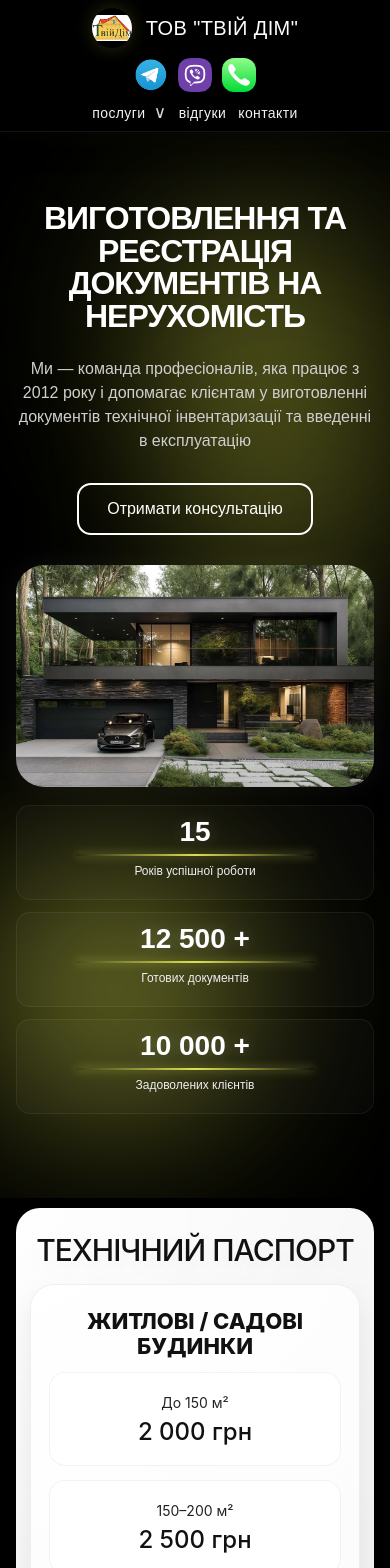
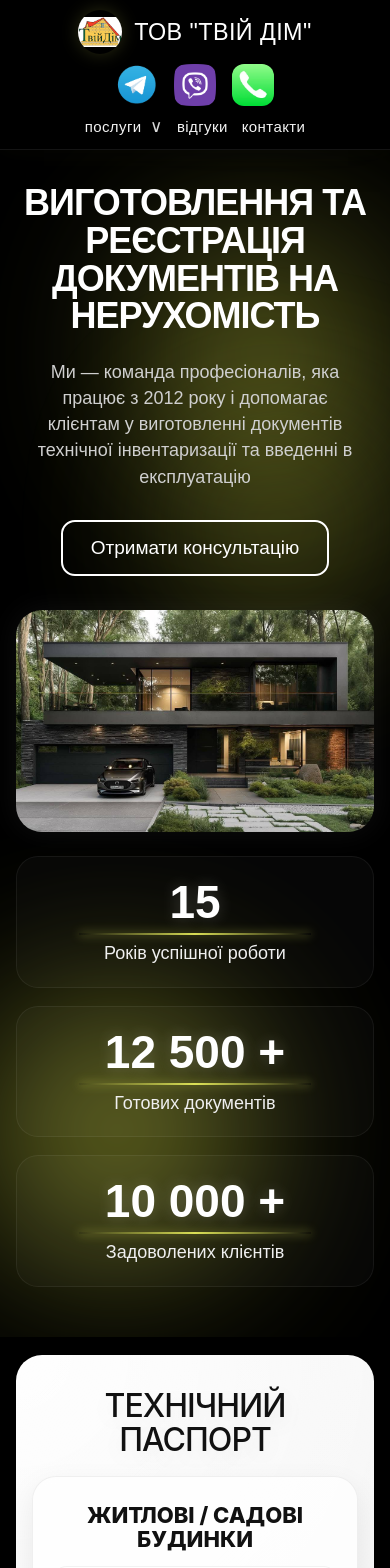
Before and after one commit to dianakonop/tviy-dim-site, a React (Vite) app: page /#services-block in a window 390 px wide. Shown: the top 1568 px of the page. Built offline with nearby package versions, Linux system fonts and the light colour scheme.

Commit message:
fix mobile version

```diff
--- a/src/styles/responsive.css
+++ b/src/styles/responsive.css
@@ -1,7 +1,8 @@
 /* ========================= */
-/* TABLETS */
+/* RESPONSIVE FIXES */
 /* ========================= */
 
+/* tablets / small laptops */
 @media (max-width: 1200px) {
   .container {
     padding-left: 20px;
@@ -47,7 +48,7 @@
   .hero__container {
     grid-template-columns: 1fr;
     text-align: center;
-    gap: 30px;
+    gap: 34px;
   }
 
   .hero__content {
@@ -65,10 +66,7 @@
   }
 }
 
-/* ========================= */
-/* PHONES / SMALL TABLETS */
-/* ========================= */
-
+/* phones / tablets */
 @media (max-width: 768px) {
   body {
     overflow-x: hidden;
@@ -80,49 +78,68 @@
   }
 
   .header {
+    position: sticky;
+    top: 0;
+    height: auto;
     min-height: auto;
-    padding: 8px 0;
+    padding: 10px 0 12px;
   }
 
   .header__container {
-    flex-wrap: wrap;
+    flex-direction: column;
     justify-content: center;
     gap: 10px;
   }
 
   .header__logo {
     width: 100%;
+    min-width: 0;
     justify-content: center;
+    gap: 12px;
+  }
+
+  .header__logo-img {
+    width: 44px;
+    height: 44px;
   }
 
   .header__logo-text {
-    font-size: 20px;
+    font-size: clamp(22px, 6vw, 30px);
   }
 
-  .header__logo-img {
-    width: 40px;
-    height: 40px;
+  .header__socials {
+    order: 2;
+    width: 100%;
+    min-width: 0;
+    justify-content: center;
+    gap: 16px;
+  }
+
+  .header__social-link {
+    width: 42px;
+    height: 42px;
   }
 
   .header__nav {
+    order: 3;
     width: 100%;
-    order: 3;
   }
 
   .header__menu {
     width: 100%;
     justify-content: center;
-    gap: 18px;
     flex-wrap: wrap;
+    gap: 20px;
   }
 
   .header__menu-link,
   .header__menu-link:visited {
-    font-size: 15px;
+    font-size: 17px;
   }
 
   .header__submenu {
     width: 280px;
+    left: 50%;
   }
 
   .header__submenu li a {
@@ -130,34 +147,49 @@
     padding: 12px 14px;
   }
 
-  .header__socials {
-    width: 100%;
-    justify-content: center;
-    gap: 10px;
+  .hero {
+    min-height: auto;
+    padding: 42px 0 50px;
   }
 
-  .header__social-link {
-    width: 34px;
-    height: 34px;
+  .hero__container {
+    display: flex;
+    flex-direction: column;
+    gap: 34px;
+    padding-top: 0;
+    padding-bottom: 0;
   }
 
-  .hero {
-    min-height: auto;
-    padding: 30px 0 44px;
+  .hero__content {
+    order: 1;
+    max-width: 100%;
+    text-align: center;
+  }
+
+  .hero__right {
+    order: 2;
+    width: 100%;
+    align-items: center;
   }
 
   .hero__title {
-    font-size: clamp(34px, 10vw, 46px);
+    font-size: clamp(38px, 11vw, 58px);
+    line-height: 1.05;
+    letter-spacing: -1px;
+    margin-bottom: 24px;
   }
 
   .hero__text {
-    font-size: 16px;
+    max-width: 92%;
+    margin: 0 auto 30px;
+    font-size: clamp(18px, 5vw, 24px);
+    line-height: 1.45;
   }
 
   .hero__button {
-    min-width: 230px;
-    min-height: 52px;
-    font-size: 16px;
+    min-width: 280px;
+    min-height: 62px;
+    font-size: 19px;
   }
 
   .hero__contact-dropdown {
@@ -170,39 +202,90 @@
     transform: translate(-50%, 0);
   }
 
+  .hero__image-wrap {
+    max-width: 100%;
+  }
+
+  .hero__image {
+    height: auto;
+    max-height: 280px;
+    object-fit: cover;
+    border-radius: 26px;
+  }
+
   .hero__stats {
     grid-template-columns: 1fr;
+    gap: 18px;
+    margin-top: 24px;
+  }
+
+  .hero__stat {
+    min-height: 130px;
+    border-radius: 22px;
+    padding: 22px 12px;
+  }
+
+  .hero__stat-number {
+    font-size: 46px;
+  }
+
+  .hero__stat-text {
+    font-size: 18px;
+  }
+
+  .service-showcase {
+    min-height: auto;
+    padding: 18px 0;
   }
 
   .service-showcase__card {
     grid-template-columns: 1fr;
     height: auto;
+    border-radius: 26px;
+  }
+
+  .service-showcase__left {
+    grid-template-rows: auto auto auto;
+    padding: 28px 18px 22px;
   }
 
   .service-showcase__right {
     min-height: 240px;
   }
 
+  .service-showcase__image {
+    min-height: 240px;
+  }
+
   .service-details-carousel {
     min-height: auto;
+    padding: 18px 0;
   }
 
   .service-details-carousel__card {
     min-height: auto;
-    padding: 26px 14px 80px;
-    border-radius: 24px;
+    border-radius: 26px;
+    padding: 34px 16px 90px;
   }
 
   .service-details-carousel__title {
-    font-size: clamp(30px, 9vw, 42px);
+    font-size: clamp(34px, 10vw, 50px);
     line-height: 1.08;
     letter-spacing: -1px;
   }
 
-  .service-details-carousel__text,
-  .service-details-carousel__subtitle,
+  .service-details-carousel__text {
+    font-size: 16px;
+    line-height: 1.45;
+  }
+
+  .service-details-carousel__subtitle {
+    font-size: 20px;
+  }
+
   .service-details-carousel__list {
     font-size: 16px;
+    line-height: 1.45;
   }
 
   .service-details-carousel__price-groups,
@@ -212,8 +295,14 @@
     grid-template-columns: 1fr;
   }
 
+  .service-details-carousel__price-group {
+    min-height: auto;
+    padding: 26px 18px;
+    border-radius: 24px;
+  }
+
   .service-details-carousel__report-card {
-    flex: 0 0 260px;
+    flex: 0 0 82vw;
   }
 
   .service-details-carousel__actions,
@@ -227,15 +316,26 @@
     max-width: 250px;
   }
 
+  .commissioning-flow {
+    min-height: auto;
+    padding: 18px 0;
+  }
+
   .commissioning-flow__card {
     min-height: auto;
-    padding: 24px 12px 22px;
+    border-radius: 26px;
+    padding: 24px 12px 26px;
   }
 
   .commissioning-flow__title {
     font-size: clamp(30px, 9vw, 42px);
     line-height: 1.05;
     padding-top: 54px;
+  }
+
+  .commissioning-flow__text {
+    font-size: 16px;
+    line-height: 1.45;
   }
 
   .commissioning-flow__back {
@@ -245,8 +345,25 @@
     height: 42px;
   }
 
+  .commissioning-flow__prices--commissioning,
+  .commissioning-flow__prices:not(.commissioning-flow__prices--commissioning) {
+    margin-top: 64px;
+  }
+
+  .contacts-section {
+    min-height: auto;
+    padding: 18px 0;
+  }
+
+  .contacts-section__card {
+    min-height: auto;
+    border-radius: 26px;
+    padding: 24px 16px 22px;
+  }
+
   .contacts-section__content {
     grid-template-columns: 1fr;
+    gap: 24px;
   }
 
   .contacts-section__title {
@@ -256,6 +373,17 @@
   .contacts-section__button {
     width: 100%;
     max-width: 260px;
+    font-size: 20px;
+  }
+
+  .reviews-section {
+    min-height: auto;
+    padding: 18px 0;
+  }
+
+  .reviews-section__stage {
+    min-height: 720px;
+    border-radius: 26px;
   }
 
   .reviews-section__grid {
@@ -273,27 +401,42 @@
   }
 }
 
-/* ========================= */
-/* VERY SMALL PHONES */
-/* ========================= */
+/* very small phones */
+@media (max-width: 480px) {
+  .container {
+    padding-left: 10px;
+    padding-right: 10px;
+  }
 
-@media (max-width: 480px) {
   .header__menu {
-    gap: 12px;
+    gap: 14px;
   }
 
   .header__menu-link,
   .header__menu-link:visited {
-    font-size: 14px;
+    font-size: 15px;
+  }
+
+  .hero {
+    padding-top: 34px;
   }
 
   .hero__title {
-    font-size: 32px;
+    font-size: 36px;
+  }
+
+  .hero__text {
+    font-size: 18px;
+  }
+
+  .hero__button {
+    min-width: 250px;
+    min-height: 56px;
   }
 
   .service-details-carousel__title,
   .commissioning-flow__title {
-    font-size: 30px;
+    font-size: 32px;
   }
 
   .reviews-section__grid {
```
Also changed, not shown: src/styles/global.css (line endings or trailing spaces).
